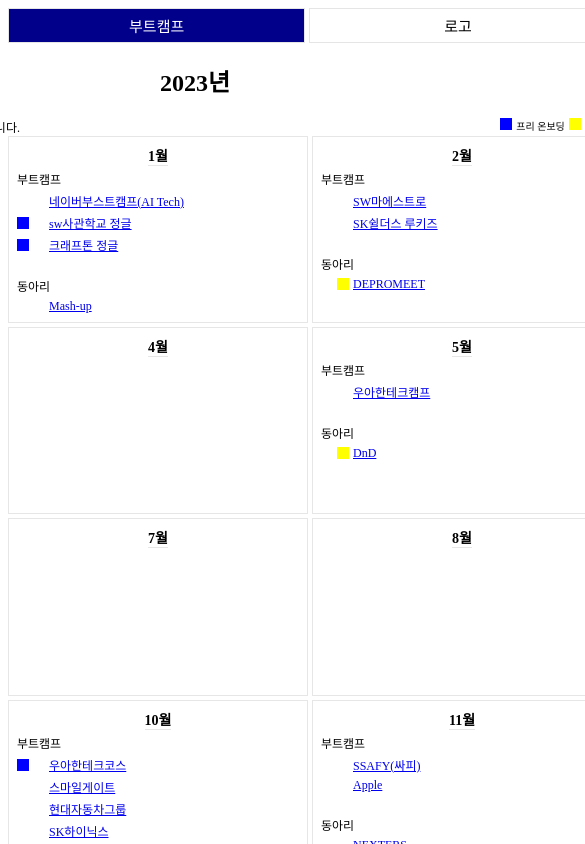
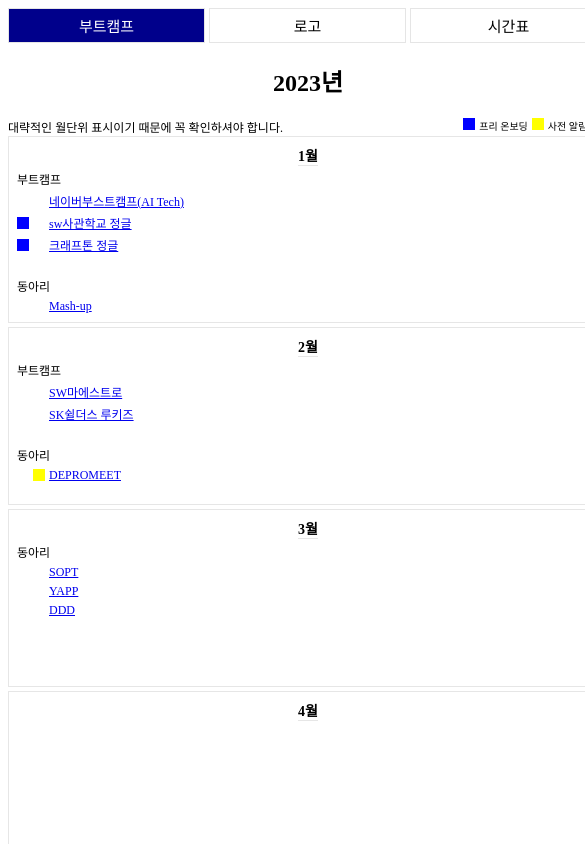
Before and after one commit to yeon-kk/sw-calendar, a React (Create React App) app: page / in a window 390 px wide. Both pictures are taken after a click on the button "부트캠프". Shown: the top 844 px of the page, 585 px wide, since content can reach past the window. Built offline with nearby package versions, Linux system fonts and the light colour scheme.

Commit message:
Style:  화면 너비 변화에 따라 반응형 미디어쿼리로 css 수정

```diff
--- a/src/App.module.css
+++ b/src/App.module.css
@@ -1,12 +1,10 @@
 .navLayout{
-    width: 900px;
     display: flex;
     flex-direction: row;
     gap :4px;
     margin: auto;
 }
 .navButton {
-    width: 300px;
     height: 35px;
     font-family: "Malgun Gothic";
     font-weight: 300;
@@ -21,3 +19,21 @@
     background-color: darkblue;
     color: white;
   }
+
+  @media all and (min-width:1024px) {
+    .navLayout{
+      width: 900px;
+  }
+  .navButton {
+      width: 300px;
+  }
+}
+
+@media all and (max-width:1023px) {
+  .navLayout{
+    width: 600px;
+}
+.navButton {
+    width: 197px;
+  }
+}
--- a/src/pages/calendar/Calendar.module.css
+++ b/src/pages/calendar/Calendar.module.css
@@ -2,7 +2,9 @@
     display: flex;
     flex-direction: column;
     align-items: center;
+    margin: auto;
 }
+
 .calenderYear{
     width: fit-content;
 }
@@ -21,6 +23,7 @@
     flex-direction: row;
     gap:4px
 }
+@media all and (min-width:1024px) {
     .calenderLayout {
         display: grid;
         grid-template-columns: 300px 300px 300px;
@@ -28,6 +31,46 @@
         margin: auto;
         gap: 4px;
     }
+}
+@media all and (min-width:768px) and (max-width:1023px)
+ {
+    .explain{
+        width: 600px;
+    }
+
+    .calenderContainerLayout{
+        width: 600px;
+        margin: auto;
+        align-items: center;
+    }
+
+    .calenderLayout {
+        display: grid;
+        grid-template-columns: 300px 300px;
+        width: 600px;
+        margin: auto;
+        gap: 4px;
+    }
+}
+@media all and (max-width:767px) {
+    .explain{
+        width: 600px;
+    }
+    .calenderContainerLayout{
+        width: 600px;
+        align-items: center;
+        margin: auto;
+    }
+    .calenderLayout {
+        display: flex;
+        flex-direction: column;
+        width: 600px;
+        margin: auto;
+        gap: 4px;
+    }
+}
+
+
 .item {
     display: flex;
     flex-direction: column;
```
Lines whose indentation alone changed are shown as unchanged.
